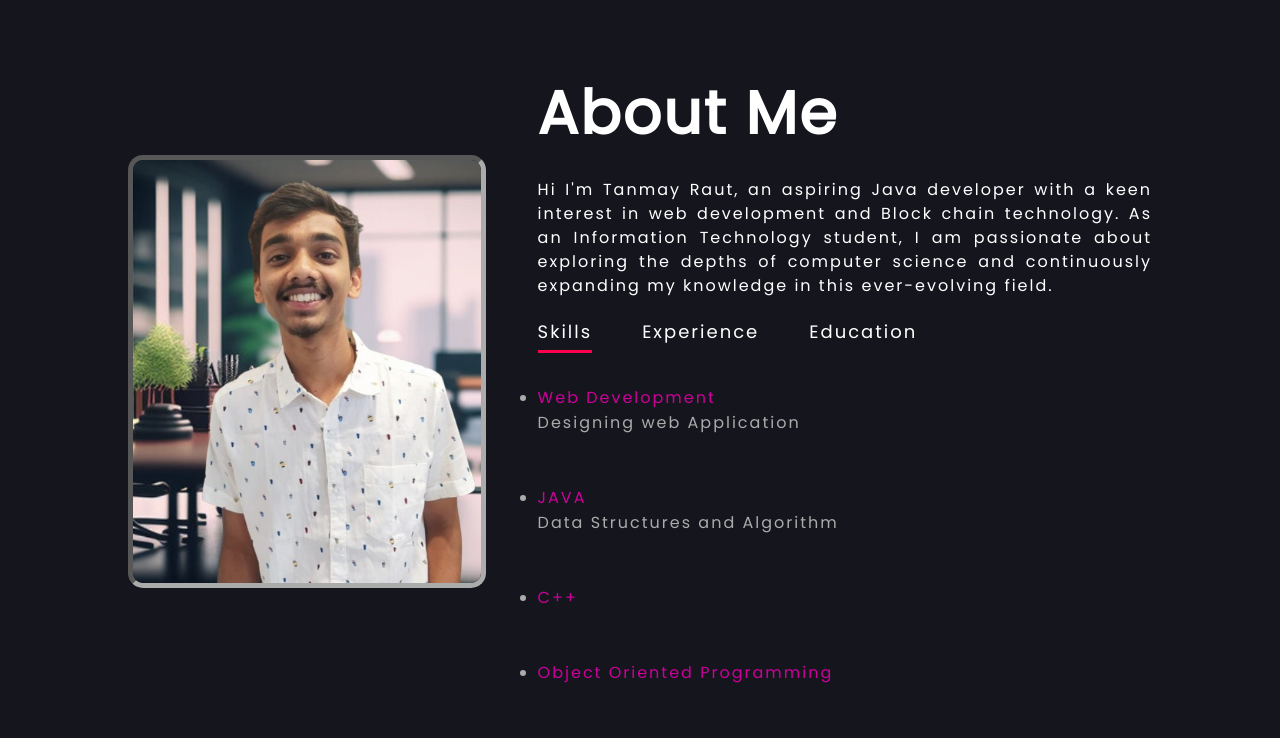
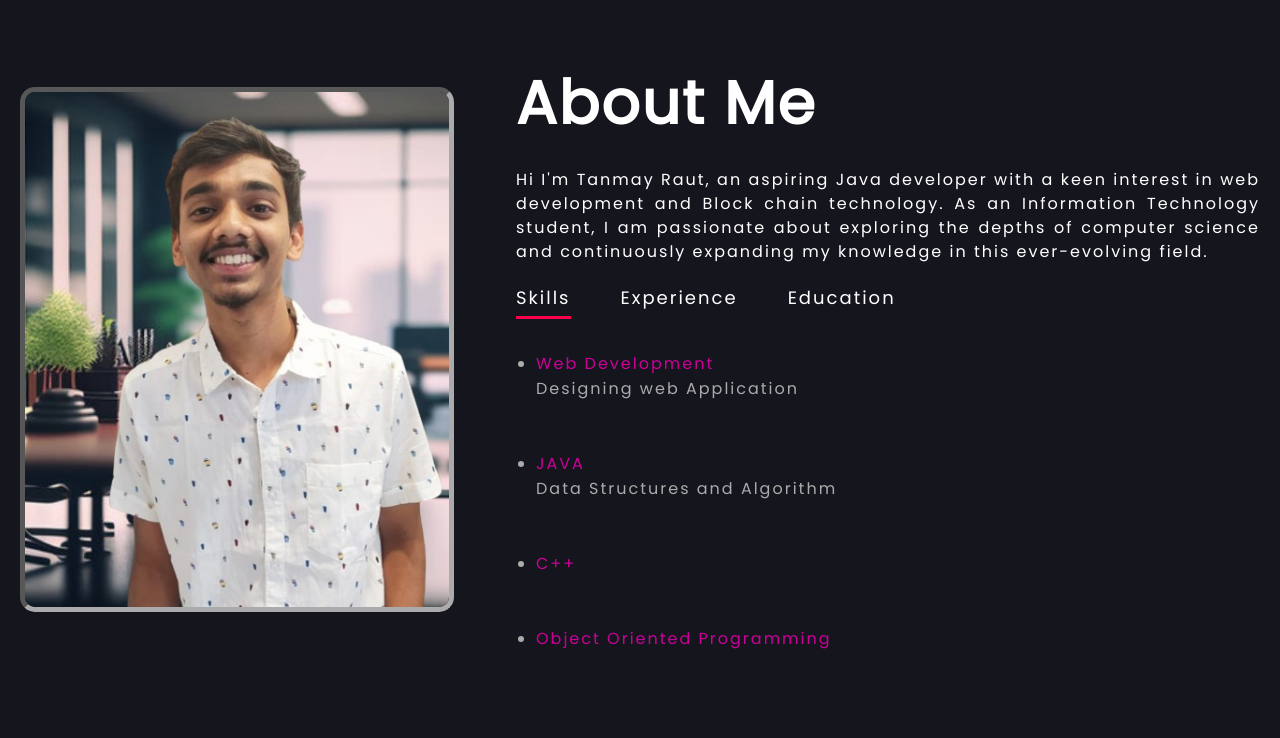
Before and after one commit to Tanmayraut16/PortFolio, a plain HTML site: page index.html in a window 1280 px wide. Shown: the part 822-1560 px from the top of the page. Drawn offline with nearby package versions, Linux system fonts and the light colour scheme.

```diff
--- a/smallScreen.css
+++ b/smallScreen.css
@@ -56,6 +56,7 @@
     }
     .about-col-2{
       font-size: 14px;
+      /* padding-right: 30px ; */
     }
     .tab-links{
       font-size: 12px;
--- a/style.css
+++ b/style.css
@@ -142,10 +142,11 @@ body {
   background-size: cover;
   background-position: center;
   }
-  .container1{
+  /* .container1{
     padding: 10px 10%;
-  }
+  } */
   .row{
+    padding: 0 20px;
     display: flex;
     justify-content: space-between;
     flex-wrap: wrap;
@@ -221,6 +222,9 @@ body {
   .tab-contents{
     list-style: none;
     margin: 20px 0;
+  }
+  .tab-contents ul{
+    padding-left: 20px;
   }
   .tab-contents ul li span{
     color: #cc0099;
```
